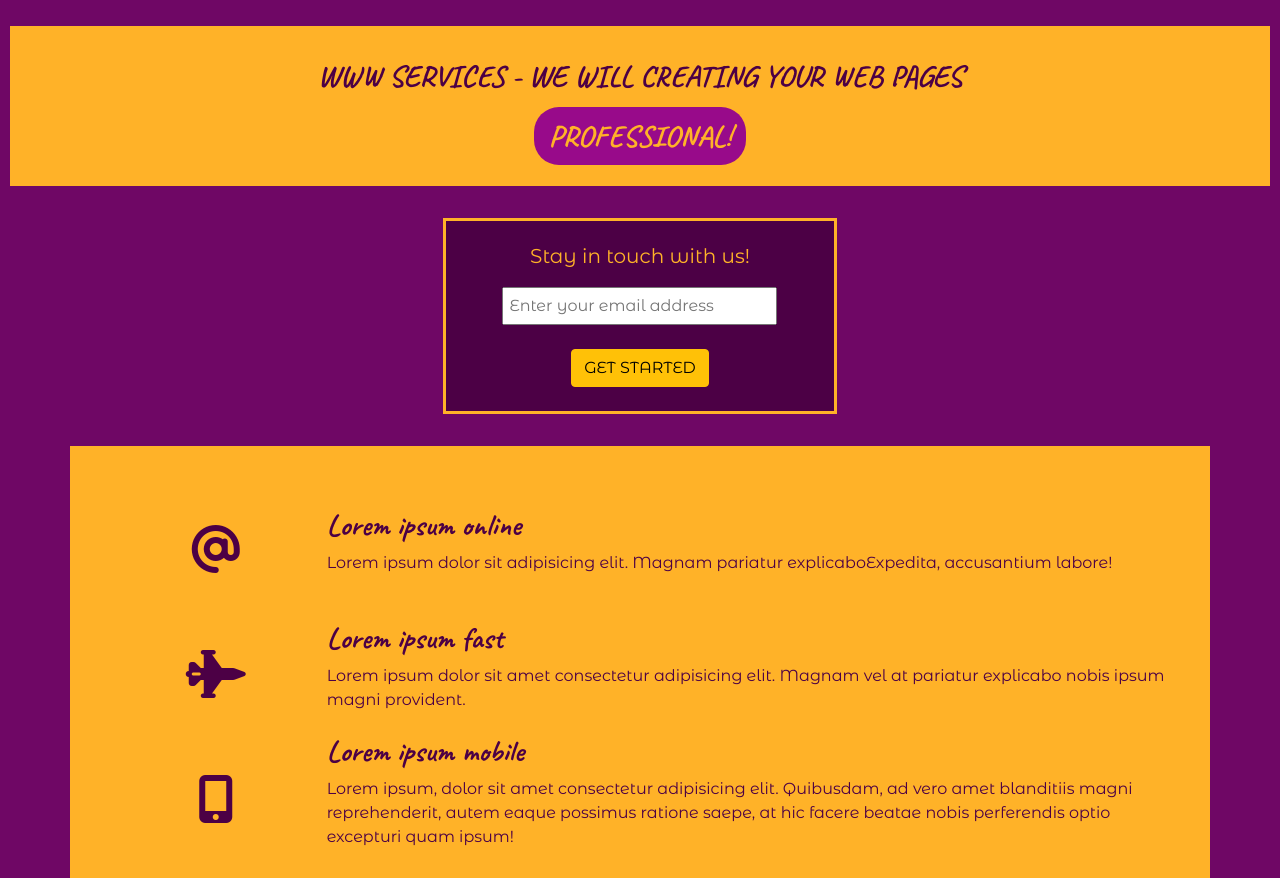
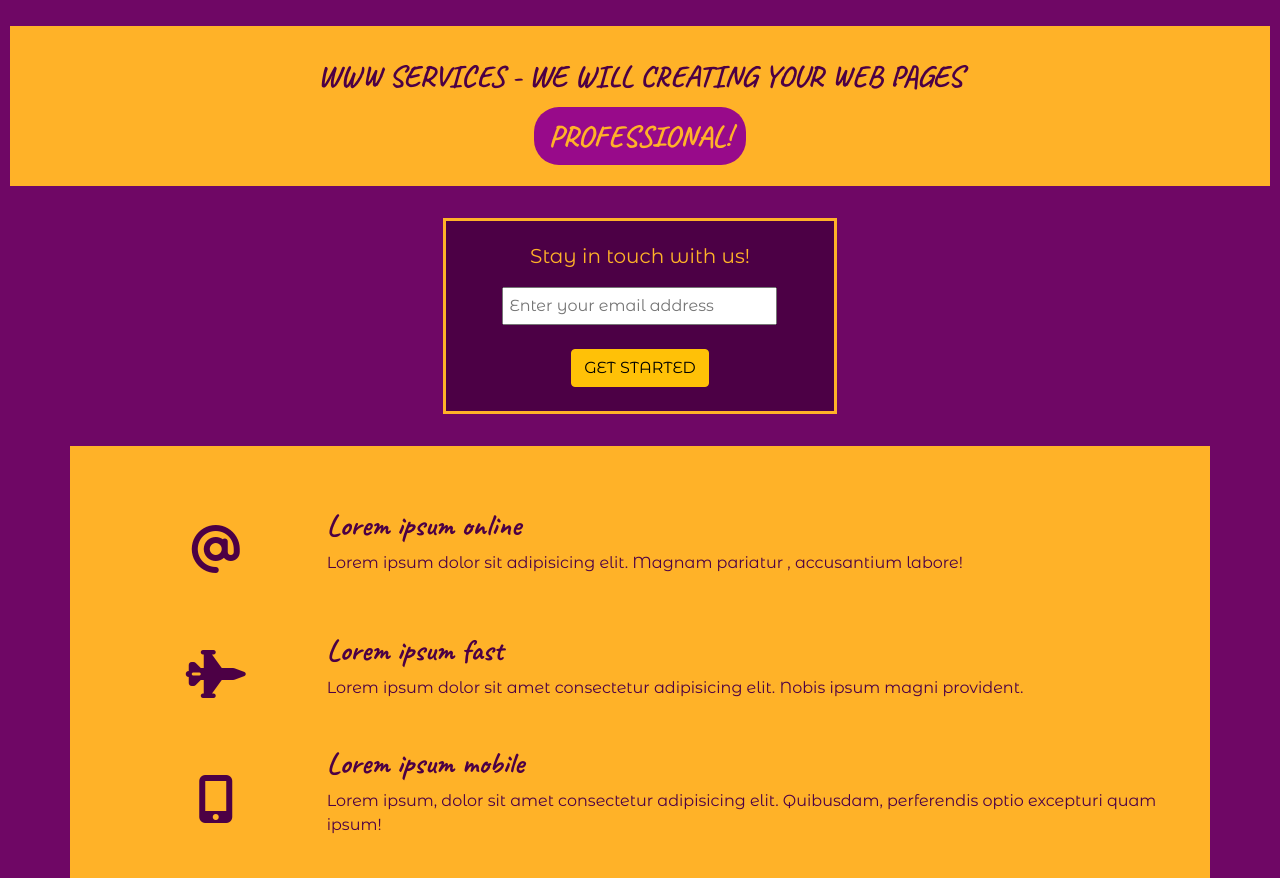
Before and after one commit to askat58/Landing-page, a plain HTML site: page index.html in a window 1280 px wide. Shown: the part 74-952 px from the top of the page. Drawn offline with nearby package versions, Linux system fonts and the light colour scheme.

Commit message:
Delete lorem ipsum content

```diff
--- a/index.html
+++ b/index.html
@@ -81,8 +81,8 @@
           <div class="desc">
             <h2>Lorem ipsum online</h2>
             <p>
-              Lorem ipsum dolor sit adipisicing elit. Magnam pariatur
-              explicaboExpedita, accusantium labore!
+              Lorem ipsum dolor sit adipisicing elit. Magnam pariatur ,
+              accusantium labore!
             </p>
           </div>
         </div>
@@ -93,8 +93,8 @@
           <div class="desc">
             <h2 class="">Lorem ipsum fast</h2>
             <p>
-              Lorem ipsum dolor sit amet consectetur adipisicing elit. Magnam
-              vel at pariatur explicabo nobis ipsum magni provident.
+              Lorem ipsum dolor sit amet consectetur adipisicing elit. Nobis
+              ipsum magni provident.
             </p>
           </div>
         </div>
@@ -106,9 +106,7 @@
             <h2>Lorem ipsum mobile</h2>
             <p>
               Lorem ipsum, dolor sit amet consectetur adipisicing elit.
-              Quibusdam, ad vero amet blanditiis magni reprehenderit, autem
-              eaque possimus ratione saepe, at hic facere beatae nobis
-              perferendis optio excepturi quam ipsum!
+              Quibusdam, perferendis optio excepturi quam ipsum!
             </p>
           </div>
         </div>
```
